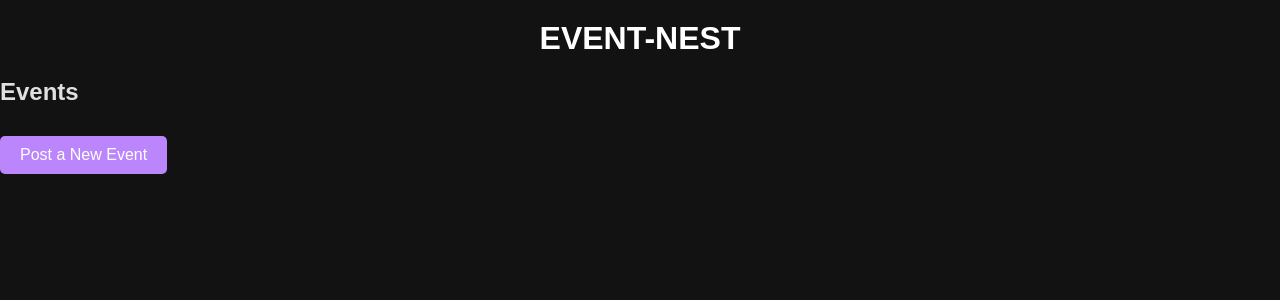
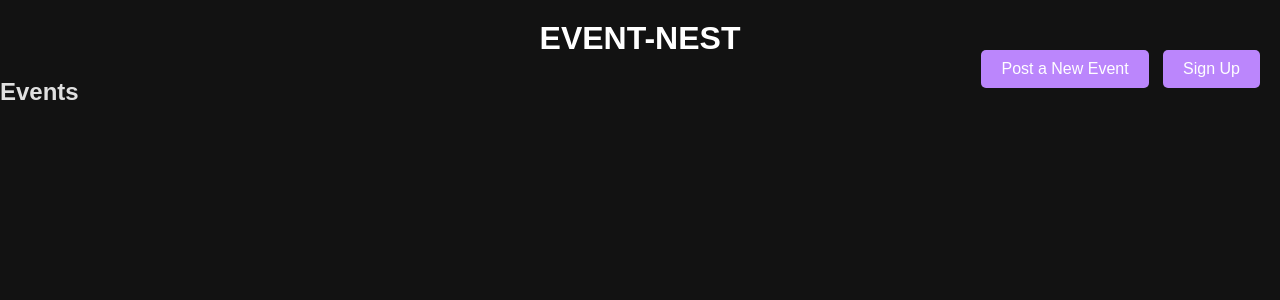
Before and after one commit to Tecpandas/Event-Nest, a Flask app: page / in a window 1280 px wide. Shown: the top 300 px of the page. Run offline with Flask 3, Linux system fonts and the light colour scheme.

Commit message:
Modifications

```diff
--- a/static/style.css
+++ b/static/style.css
@@ -214,94 +214,6 @@ button#send:hover {
     background-color: #f0f0f0;
 }
 
-/* Additional styles for the rest of the project */
-
-.event-container {
-    display: flex;
-    flex-wrap: wrap;
-    justify-content: center;
-    padding: 20px;
-}
-
-.event-card {
-    background-color: #1e1e1e;
-    box-shadow: 0 0 10px rgba(0, 0, 0, 0.5);
-    border-radius: 5px;
-    width: 300px;
-    margin: 20px;
-    padding: 20px;
-    text-align: center;
-    color: #e0e0e0;
-}
-
-.event-card h2 {
-    margin-top: 0;
-    color: #ffffff;
-}
-
-.event-card p {
-    margin: 10px 0;
-}
-
-.btn {
-    display: inline-block;
-    padding: 10px 20px;
-    margin-top: 10px;
-    color: #ffffff;
-    background-color: #bb86fc;
-    border: none;
-    border-radius: 5px;
-    text-decoration: none;
-    cursor: pointer;
-}
-
-.btn:hover {
-    background-color: #985eff;
-}
-
-#chat-box {
-    width: 100%;
-    max-width: 600px;
-    margin: 50px auto;
-    padding: 20px;
-    background-color: #1e1e1e;
-    box-shadow: 0 0 10px rgba(0, 0, 0, 0.5);
-}
-
-#messages {
-    list-style-type: none;
-    padding: 0;
-    color: #ffffff;
-}
-
-#messages li {
-    padding: 10px;
-    border-bottom: 1px solid #333;
-}
-
-input#message {
-    width: calc(100% - 60px);
-    padding: 10px;
-    margin-right: 10px;
-    border: 1px solid #333;
-    border-radius: 5px;
-    background-color: #2a2a2a;
-    color: #ffffff;
-}
-
-button#send {
-    padding: 10px 20px;
-    background-color: #bb86fc;
-    color: #ffffff;
-    border: none;
-    border-radius: 5px;
-    cursor: pointer;
-}
-
-button#send:hover {
-    background-color: #985eff;
-}
-
 /* Updated button styles */
 button {
   position: relative;
@@ -375,3 +287,20 @@ button:active {
   -moz-transition: box-shadow 0.2s ease-in;
   transition: box-shadow 0.2s ease-in;
 }
+
+/* Additional styles for header buttons */
+.top-right-buttons {
+    position: absolute;
+    top: 20px;
+    right: 20px;
+}
+
+.top-right-buttons .btn {
+    display: inline-block;
+    margin-left: 10px;
+}
+
+/* Ensure the header has relative positioning for absolute positioning of buttons */
+header {
+    position: relative;
+}
--- a/templates/index.html
+++ b/templates/index.html
@@ -9,10 +9,13 @@
 <body>
     <header>
         <h1>EVENT-NEST</h1>
+        <div class="top-right-buttons">
+            <a href="{{ url_for('post_event') }}" class="btn">Post a New Event</a>
+            <a href="{{ url_for('post_event') }}" class="btn">Sign Up</a>
+        </div>
     </header>
     <main>
         <h2>Events</h2>
-        <a href="{{ url_for('post_event') }}" class="btn">Post a New Event</a>
         <div class="event-container">
             {% for event in events %}
             <div class="event-card">
```
Also changed, not shown: chat.txt (added).
